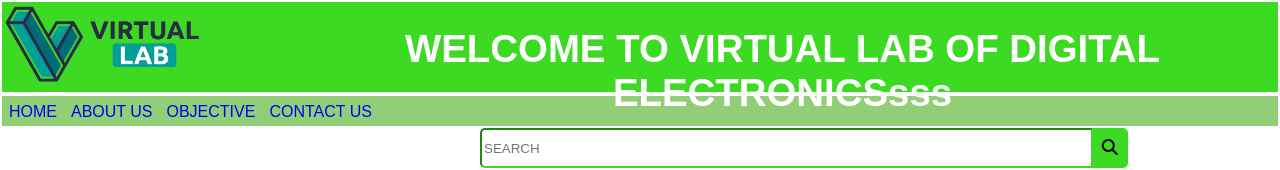
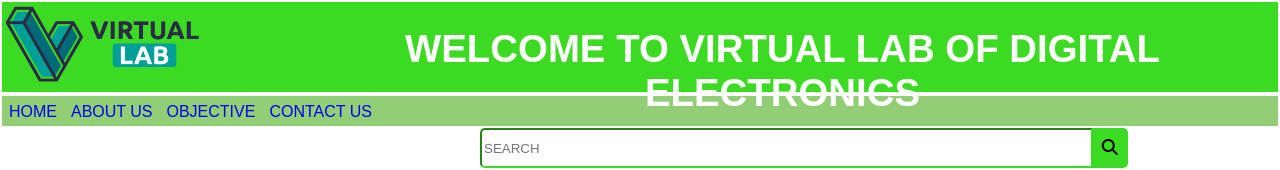
Before and after one commit to adarshyadav0906/virtual-lab, a plain HTML site: page inex.html in a window 1280 px wide. Shown: the top 170 px of the page. Drawn offline with Linux system fonts and the light colour scheme.

Commit message:
main data

```diff
--- a/inex.html
+++ b/inex.html
@@ -16,7 +16,7 @@
                 </div>
             </div>
             <div class="nav-wel">
-               <h1>WELCOME TO VIRTUAL LAB OF DIGITAL ELECTRONICSsss</h1>
+               <h1>WELCOME TO VIRTUAL LAB OF DIGITAL ELECTRONICS</h1>
             </div>
         </div>
         <div class="nav-sec">
```
